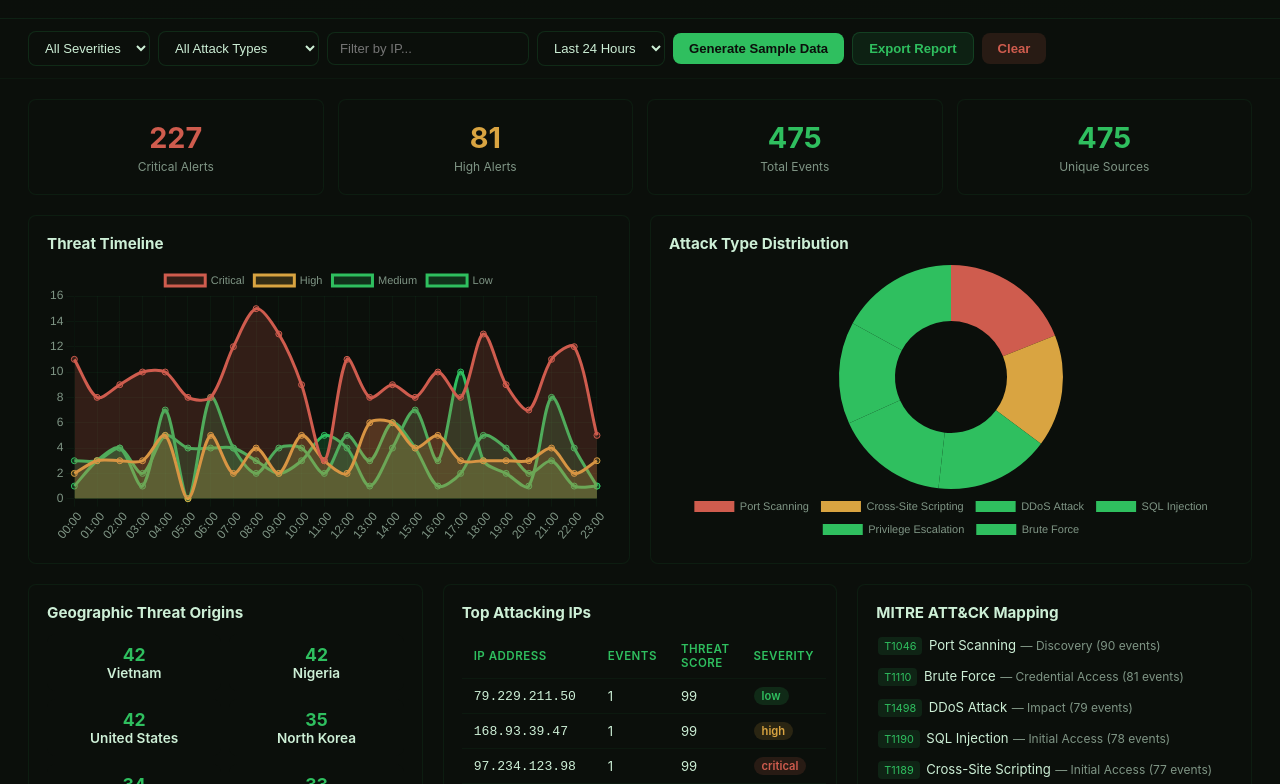
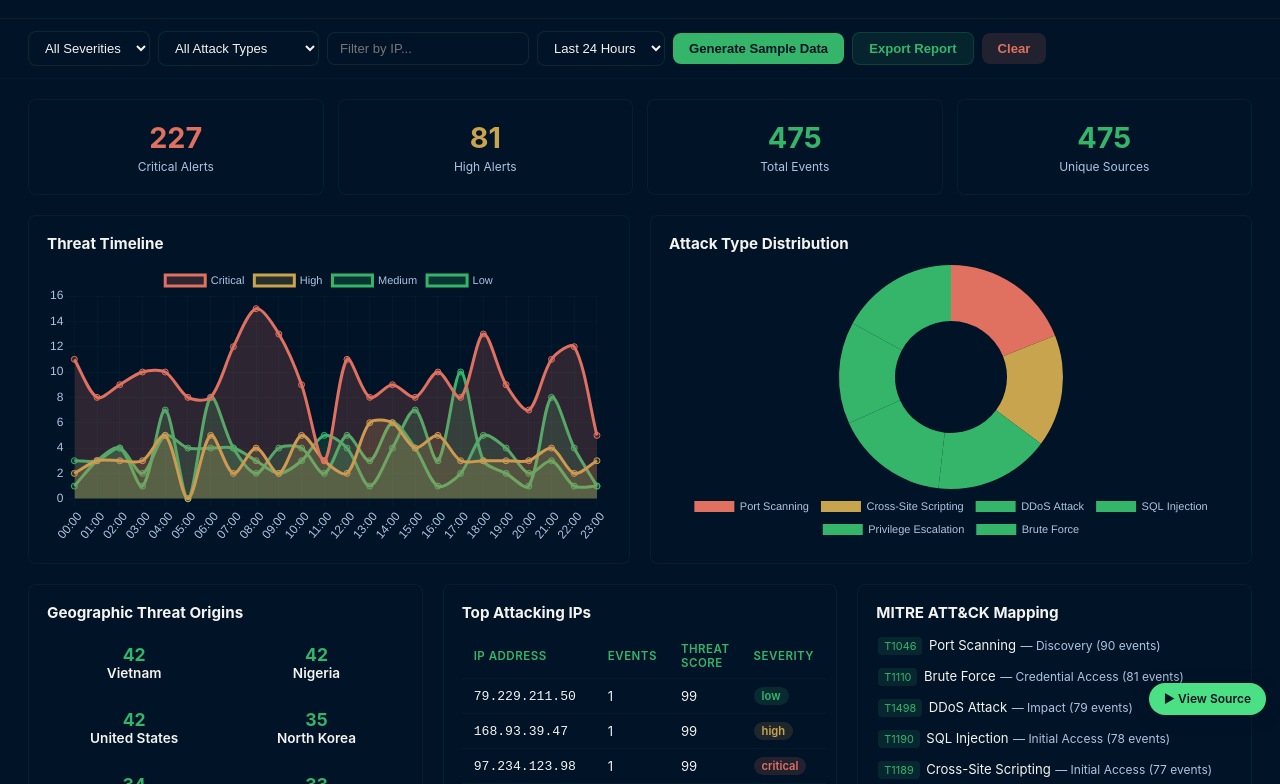
Before and after one commit to Freddricklogan/siem-log-analyzer, a plain HTML site: page index.html in a window 1280 px wide. Shown: the part 71-855 px from the top of the page. Drawn offline with nearby package versions, Linux system fonts and the light colour scheme.

Commit message:
Re-theme to Oxford blue / white / gold with green accents for readability; add persistent View Source link

```diff
--- a/index.html
+++ b/index.html
@@ -7,57 +7,57 @@
 <script src="https://cdn.jsdelivr.net/npm/chart.js@3.9.1/dist/chart.min.js"></script>
 <style>
 *{margin:0;padding:0;box-sizing:border-box}
-:root{--bg:#0b0f0b;--bg2:#0b0f0b;--bg3:#0b100b;--accent:#2fbf5f;--text:#cdefd6;--text2:#7f9585;--danger:#cf5c4e;--warning:#d9a441;--success:#2fbf5f;--info:#2fbf5f;--purple:#2fbf5f;--radius:8px}
+:root{--bg:#001327;--bg2:#001327;--bg3:#001327;--accent:#35b56a;--text:#f4f3ef;--text2:#adc4e0;--danger:#e0705f;--warning:#c9a44e;--success:#35b56a;--info:#35b56a;--purple:#35b56a;--radius:8px}
 body{font-family:-apple-system,BlinkMacSystemFont,'Segoe UI',Roboto,sans-serif;background:var(--bg);color:var(--text);min-height:100vh}
-.header{background:linear-gradient(135deg,var(--bg2),var(--bg3));padding:20px 28px;border-bottom:1px solid rgba(47, 191, 95,.1);display:flex;align-items:center;justify-content:space-between;flex-wrap:wrap;gap:12px}
-.header h1{font-size:1.5rem;color:#cdefd6}.header h1 span{color:var(--accent)}
+.header{background:linear-gradient(135deg,var(--bg2),var(--bg3));padding:20px 28px;border-bottom:1px solid rgba(53, 181, 106,.1);display:flex;align-items:center;justify-content:space-between;flex-wrap:wrap;gap:12px}
+.header h1{font-size:1.5rem;color:#f4f3ef}.header h1 span{color:var(--accent)}
 .header-right{display:flex;align-items:center;gap:12px}
 .badge{padding:4px 12px;border-radius:20px;font-size:.72rem;font-weight:600}
-.badge-live{background:rgba(47, 191, 95,.15);color:var(--success);animation:pulse 2s infinite}
+.badge-live{background:rgba(53, 181, 106,.15);color:var(--success);animation:pulse 2s infinite}
 @keyframes pulse{0%,100%{opacity:1}50%{opacity:.5}}
-.controls{display:flex;gap:8px;padding:12px 28px;background:var(--bg2);flex-wrap:wrap;align-items:center;border-bottom:1px solid rgba(47, 191, 95,.05)}
-select,input[type=text]{padding:8px 12px;background:var(--bg);border:1px solid rgba(47, 191, 95,.15);border-radius:var(--radius);color:var(--text);font-size:.82rem;outline:none}
+.controls{display:flex;gap:8px;padding:12px 28px;background:var(--bg2);flex-wrap:wrap;align-items:center;border-bottom:1px solid rgba(53, 181, 106,.05)}
+select,input[type=text]{padding:8px 12px;background:var(--bg);border:1px solid rgba(53, 181, 106,.15);border-radius:var(--radius);color:var(--text);font-size:.82rem;outline:none}
 select:focus,input:focus{border-color:var(--accent)}
 .btn{padding:8px 16px;border:none;border-radius:var(--radius);font-size:.82rem;font-weight:600;cursor:pointer;transition:all .2s}
 .btn-primary{background:var(--accent);color:var(--bg)}
-.btn-primary:hover{background:#2fbf5f}
-.btn-secondary{background:rgba(47, 191, 95,.1);color:var(--accent);border:1px solid rgba(47, 191, 95,.2)}
-.btn-danger{background:rgba(207, 92, 78,.15);color:var(--danger)}
+.btn-primary:hover{background:#35b56a}
+.btn-secondary{background:rgba(53, 181, 106,.1);color:var(--accent);border:1px solid rgba(53, 181, 106,.2)}
+.btn-danger{background:rgba(224, 112, 95,.15);color:var(--danger)}
 .container{padding:20px 28px}
 .grid-4{display:grid;grid-template-columns:repeat(4,1fr);gap:14px;margin-bottom:20px}
 .grid-2{display:grid;grid-template-columns:1fr 1fr;gap:20px;margin-bottom:20px}
 .grid-3{display:grid;grid-template-columns:1fr 1fr 1fr;gap:20px;margin-bottom:20px}
 @media(max-width:1024px){.grid-4{grid-template-columns:repeat(2,1fr)}.grid-2,.grid-3{grid-template-columns:1fr}}
-.card{background:var(--bg2);border:1px solid rgba(47, 191, 95,.08);border-radius:var(--radius);padding:18px;position:relative;overflow:hidden}
-.card h2{font-size:.95rem;color:#cdefd6;margin-bottom:12px;display:flex;align-items:center;gap:8px}
+.card{background:var(--bg2);border:1px solid rgba(53, 181, 106,.08);border-radius:var(--radius);padding:18px;position:relative;overflow:hidden}
+.card h2{font-size:.95rem;color:#f4f3ef;margin-bottom:12px;display:flex;align-items:center;gap:8px}
 .stat-card{text-align:center;padding:20px}
 .stat-card .value{font-size:1.8rem;font-weight:700;margin-bottom:4px}
 .stat-card .label{font-size:.75rem;color:var(--text2)}
 .stat-card .change{font-size:.72rem;margin-top:4px}
 .severity{display:inline-block;padding:2px 8px;border-radius:12px;font-size:.7rem;font-weight:600}
-.sev-critical{background:rgba(207, 92, 78,.15);color:var(--danger)}
-.sev-high{background:rgba(217, 164, 65,.15);color:var(--warning)}
-.sev-medium{background:rgba(47, 191, 95,.15);color:var(--info)}
-.sev-low{background:rgba(47, 191, 95,.15);color:var(--success)}
+.sev-critical{background:rgba(224, 112, 95,.15);color:var(--danger)}
+.sev-high{background:rgba(201, 164, 78,.15);color:var(--warning)}
+.sev-medium{background:rgba(53, 181, 106,.15);color:var(--info)}
+.sev-low{background:rgba(53, 181, 106,.15);color:var(--success)}
 .chart-box{position:relative;height:280px}
 table{width:100%;border-collapse:collapse;font-size:.82rem}
-th,td{padding:8px 12px;text-align:left;border-bottom:1px solid rgba(47, 191, 95,.06)}
+th,td{padding:8px 12px;text-align:left;border-bottom:1px solid rgba(53, 181, 106,.06)}
 th{color:var(--accent);font-size:.72rem;text-transform:uppercase;letter-spacing:.5px;font-weight:600}
 .log-feed{max-height:350px;overflow-y:auto;font-family:monospace;font-size:.78rem}
-.log-entry{padding:6px 10px;border-bottom:1px solid rgba(47, 191, 95,.04);display:flex;gap:10px;align-items:flex-start}
-.log-entry:hover{background:rgba(47, 191, 95,.03)}
+.log-entry{padding:6px 10px;border-bottom:1px solid rgba(53, 181, 106,.04);display:flex;gap:10px;align-items:flex-start}
+.log-entry:hover{background:rgba(53, 181, 106,.03)}
 .log-time{color:var(--text2);white-space:nowrap;min-width:75px}
 .log-src{color:var(--info);min-width:110px}
 .log-msg{flex:1;word-break:break-word}
-.mitre-tag{display:inline-block;padding:2px 6px;border-radius:4px;font-size:.68rem;margin:2px;background:rgba(47, 191, 95,.12);color:var(--purple)}
+.mitre-tag{display:inline-block;padding:2px 6px;border-radius:4px;font-size:.68rem;margin:2px;background:rgba(53, 181, 106,.12);color:var(--purple)}
 .geo-map{display:grid;grid-template-columns:repeat(auto-fill,minmax(140px,1fr));gap:8px}
 .geo-item{background:var(--bg);border-radius:var(--radius);padding:10px;text-align:center}
 .geo-item .country{font-weight:600;font-size:.85rem}
 .geo-item .count{color:var(--accent);font-size:1.1rem;font-weight:700}
 .correlation-group{background:var(--bg);border-left:3px solid var(--danger);border-radius:0 var(--radius) var(--radius) 0;padding:12px;margin-bottom:10px}
-.correlation-group h4{font-size:.85rem;color:#cdefd6;margin-bottom:6px}
+.correlation-group h4{font-size:.85rem;color:#f4f3ef;margin-bottom:6px}
 .correlation-group p{font-size:.78rem;color:var(--text2)}
-.export-area{background:var(--bg);border:1px solid rgba(47, 191, 95,.1);border-radius:var(--radius);padding:14px;font-family:monospace;font-size:.78rem;max-height:300px;overflow-y:auto;white-space:pre-wrap;color:var(--text2)}
+.export-area{background:var(--bg);border:1px solid rgba(53, 181, 106,.1);border-radius:var(--radius);padding:14px;font-family:monospace;font-size:.78rem;max-height:300px;overflow-y:auto;white-space:pre-wrap;color:var(--text2)}
 </style>
 </head>
 <body>
@@ -192,16 +192,16 @@ function updateTimeline(data){
   });
   const labels=Object.keys(hours).sort();
   const datasets=[
-    {label:'Critical',data:labels.map(l=>hours[l].critical),borderColor:'#cf5c4e',backgroundColor:'rgba(207, 92, 78,.2)',fill:true,tension:.3},
-    {label:'High',data:labels.map(l=>hours[l].high),borderColor:'#d9a441',backgroundColor:'rgba(217, 164, 65,.2)',fill:true,tension:.3},
-    {label:'Medium',data:labels.map(l=>hours[l].medium),borderColor:'#2fbf5f',backgroundColor:'rgba(47, 191, 95,.2)',fill:true,tension:.3},
-    {label:'Low',data:labels.map(l=>hours[l].low),borderColor:'#2fbf5f',backgroundColor:'rgba(47, 191, 95,.2)',fill:true,tension:.3}
+    {label:'Critical',data:labels.map(l=>hours[l].critical),borderColor:'#e0705f',backgroundColor:'rgba(224, 112, 95,.2)',fill:true,tension:.3},
+    {label:'High',data:labels.map(l=>hours[l].high),borderColor:'#c9a44e',backgroundColor:'rgba(201, 164, 78,.2)',fill:true,tension:.3},
+    {label:'Medium',data:labels.map(l=>hours[l].medium),borderColor:'#35b56a',backgroundColor:'rgba(53, 181, 106,.2)',fill:true,tension:.3},
+    {label:'Low',data:labels.map(l=>hours[l].low),borderColor:'#35b56a',backgroundColor:'rgba(53, 181, 106,.2)',fill:true,tension:.3}
   ];
   if(timelineChart)timelineChart.destroy();
   timelineChart=new Chart(document.getElementById('timeline-chart'),{
     type:'line',data:{labels,datasets},
-    options:{responsive:true,maintainAspectRatio:false,plugins:{legend:{labels:{color:'#7f9585',font:{size:11}}}},
-      scales:{x:{ticks:{color:'#7f9585'},grid:{color:'rgba(47, 191, 95,.05)'}},y:{beginAtZero:true,ticks:{color:'#7f9585'},grid:{color:'rgba(47, 191, 95,.05)'}}}}
+    options:{responsive:true,maintainAspectRatio:false,plugins:{legend:{labels:{color:'#adc4e0',font:{size:11}}}},
+      scales:{x:{ticks:{color:'#adc4e0'},grid:{color:'rgba(53, 181, 106,.05)'}},y:{beginAtZero:true,ticks:{color:'#adc4e0'},grid:{color:'rgba(53, 181, 106,.05)'}}}}
   });
 }
 
@@ -210,11 +210,11 @@ function updateAttackChart(data){
   data.forEach(e=>{counts[e.name]=(counts[e.name]||0)+1});
   const labels=Object.keys(counts);
   const values=Object.values(counts);
-  const colors=['#cf5c4e','#d9a441','#2fbf5f','#2fbf5f','#2fbf5f','#2fbf5f'];
+  const colors=['#e0705f','#c9a44e','#35b56a','#35b56a','#35b56a','#35b56a'];
   if(attackChart)attackChart.destroy();
   attackChart=new Chart(document.getElementById('attack-chart'),{
     type:'doughnut',data:{labels,datasets:[{data:values,backgroundColor:colors,borderWidth:0}]},
-    options:{responsive:true,maintainAspectRatio:false,plugins:{legend:{position:'bottom',labels:{color:'#7f9585',font:{size:11},padding:12}}}}
+    options:{responsive:true,maintainAspectRatio:false,plugins:{legend:{position:'bottom',labels:{color:'#adc4e0',font:{size:11},padding:12}}}}
   });
 }
 
@@ -338,5 +338,6 @@ setInterval(()=>{document.getElementById('clock').textContent=new Date().toLocal
 // Auto-generate on load
 generateLogs();
 </script>
+<a id="view-src" href="https://github.com/Freddricklogan/siem-log-analyzer" target="_blank" rel="noopener" title="View source on GitHub" style="position:fixed;right:14px;bottom:14px;z-index:99999;font:600 12px/1 -apple-system,system-ui,sans-serif;color:#001327;background:#4ce084;border-radius:999px;padding:10px 15px;text-decoration:none;box-shadow:0 3px 16px rgba(0, 19, 39,.45)">&#9654; View Source</a>
 </body>
 </html>
```
